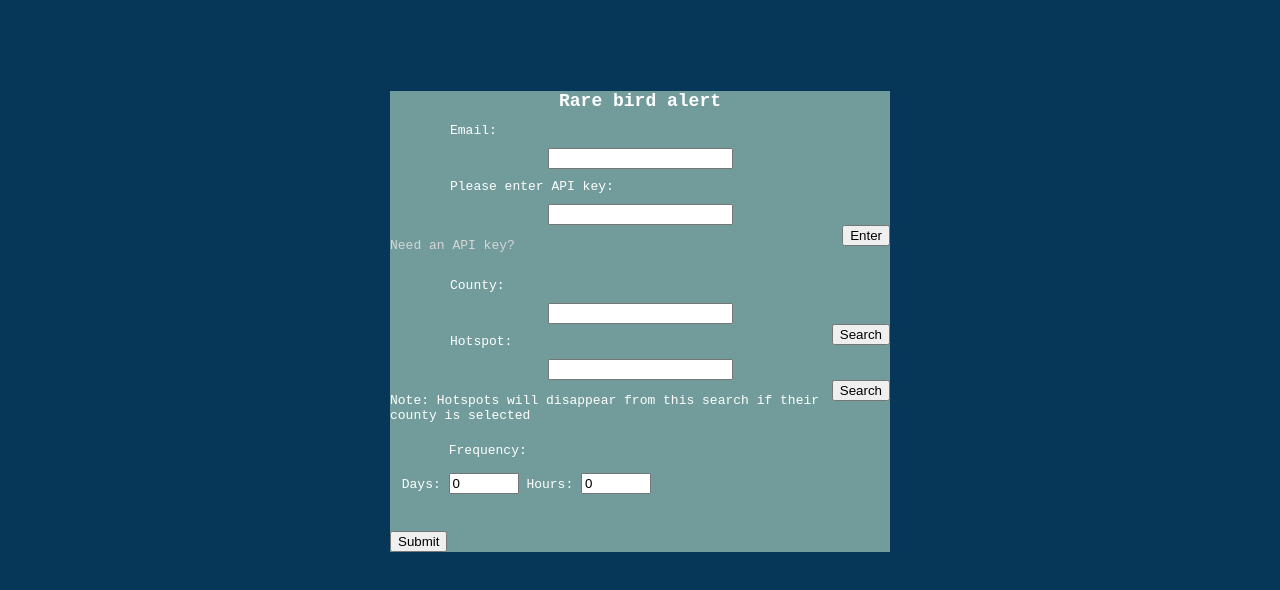
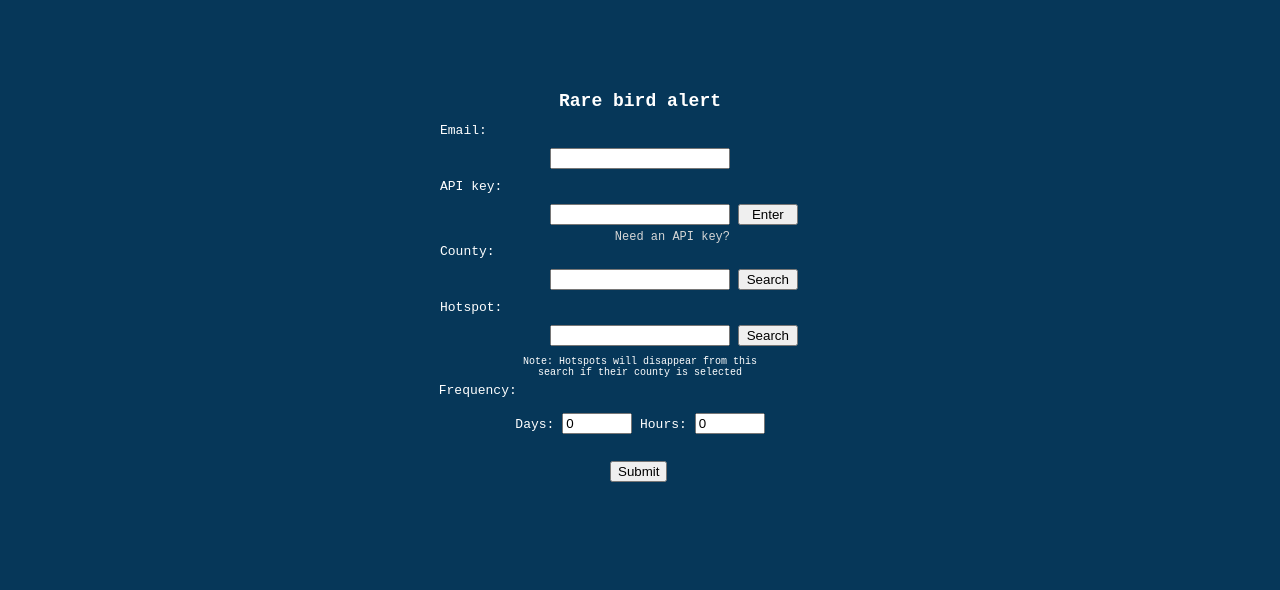
Before and after one commit to green-638/MD-rare-bird-alert, a website: page public/rareBirdAlert.html in a window 1280 px wide. Shown: the part 82-672 px from the top of the page. Drawn offline with Linux system fonts and the light colour scheme.

Commit message:
fixed formatting of rarebirdalert page

```diff
--- a/public/rareBirdAlert.css
+++ b/public/rareBirdAlert.css
@@ -1,40 +1,65 @@
 #alertFormSection {
     /* center form */
-    width: 500px;
+    width: 600px;
     margin: 0 auto;
     margin-top: 100px;
-    background-color: rgb(114, 156, 156);
 
     label {
-        margin-left: 60px;
+        display: block;
+        margin-left: 100px;
         margin-top: 10px;
         margin-bottom: 10px;
-        /* make form input on next line */
-        display: block;
     }
 }
 
 .alertInput {
-    text-align: center;
-}
+    width: inherit;
+    margin: 0 auto;
 
-#validateKeyButton, #filterCountyButton, #filterHotspotButton {
-    float: right;
+    input {
+        width: 180px;
+        margin-left: 210px;
+    }
+
+    button {
+        width: 60px;
+    }
+
+    p {
+       display: inline-block;
+       position: absolute;
+       margin-left: 5px;
+       margin-top: 3px;
+    }
 }
 
 #apiHelpHomepage {
     text-align: right;
-    margin-right: 150px;
+    margin-right: 210px;
+    margin-top: 5px;
+    margin-bottom: -25px;
     font-size: 12px;
 }
 
-/* start frequency section */
+#hotspotSearchNote {
+    text-align: center;
+    text-wrap-mode: wrap;
+    width: 240px;
+    margin-left: 180px;
+    margin-bottom: -15px;
+    font-size: 10px;
+}
+
+#alertTimeInput {
+    text-align: center;
+}
+
 #frequency {
     margin-top: 20px;
     border: 0;
 
     legend {
-        margin-left: 45px;
+        margin-left: 85px;
         margin-bottom: 5px;
     }
 
@@ -47,8 +72,45 @@
 #days, #hours {
     width: 70px;
 }
-/* end frequency section */
 
-#submit {
-    margin-top: 20px;
+#alertSubmit {
+    width: 60px;
+    margin: 0 auto;
+    margin-top: 10px;
 }
+
+#countyCheckboxes,  #hotspotCheckboxes {
+    padding: 10px;
+    position: absolute;
+    z-index: 1;
+    background-color: rgb(255, 255, 255);
+    border-radius: 15px;
+
+    label {
+        display: block;
+        margin-left: 30px;
+        margin-bottom: 25px;
+        margin-top: -25px;
+        color: black;
+    }
+
+    input {
+        margin-bottom: 10px;
+    }
+}
+
+#countyCheckboxes {
+    width: 170px;
+    margin: 0 auto;
+    right: 0;
+    left: 0;
+    margin-top: -202px;
+}
+
+#hotspotCheckboxes {
+    width: 320px;
+    margin: 0 auto;
+    right: 0;
+    left: 0;
+    margin-top: -145px;
+}
--- a/public/rareBirdAlert.html
+++ b/public/rareBirdAlert.html
@@ -26,19 +26,19 @@
         <!-- email -->
         <label for="email">Email:</label>
         <div class="alertInput">
-          <input type="text" id="email" />
+          <input type="text" id="email" required />
         </div>
         <!-- api key -->
-        <label for="apiKey">Please enter API key: </label>
+        <label for="apiKey">API key: </label>
         <div class="alertInput">
           <input type="text" id="apiKey" required />
-        </div>
           <button type="button" id="validateKeyButton" onclick="validateKey()">
             Enter
           </button>
           <p id="keyValidationStatus"></p>
+        </div>
         <!-- api key help -->
-        <div id="apiHelpDataPage">
+        <div id="apiHelpHomePage">
           <a href="help.html">Need an API key?</a>
         </div>
         <br />
@@ -46,7 +46,6 @@
         <label for="filterCounty">County: </label>
         <div class="alertInput">
           <input type="text" id="filterCounty" />
-        </div>
           <!-- search counties button -->
           <button
             type="button"
@@ -55,11 +54,11 @@
           >
             Search
           </button>
+        </div>
         <!-- select hotspots -->
         <label for="filterHotspot">Hotspot: </label>
         <div class="alertInput">
           <input type="text" id="filterHotspot" />
-        </div>
           <!-- search hotspots button -->
           <button
             type="button"
@@ -68,6 +67,7 @@
           >
             Search
           </button>
+        </div>
         <p id="hotspotSearchNote">
           Note: Hotspots will disappear from this search if their county is
           selected
@@ -75,16 +75,18 @@
         <!-- email frequency -->
         <fieldset id="frequency">
           <legend>Frequency:</legend>
-          <span class="alertInput">
+          <div id="alertTimeInput">
             <label for="days">Days: </label>
             <input type="number" id="days" value="0" name="days" />
             <label for="hours">Hours: </label>
             <input type="number" id="hours" value="0" name="hours" />
-          </span>
+          </div>
           <!-- add logic to verify at least 1 value submitted -->
           <!-- must be <= 30 days. cant get data any older -->
         </fieldset>
-        <input type="submit" value="Submit" id="submit" />
+        <div id="alertSubmit">
+          <input type="submit" value="Submit" />
+        </div>
       </form>
     </div>
     <!-- search results -->
--- a/public/styling.css
+++ b/public/styling.css
@@ -1,5 +1,3 @@
-@import url(manageAlerts.css);
-
 body {
     background-color: #063759;
     color: white;
```
Lines whose indentation alone changed are shown as unchanged.
